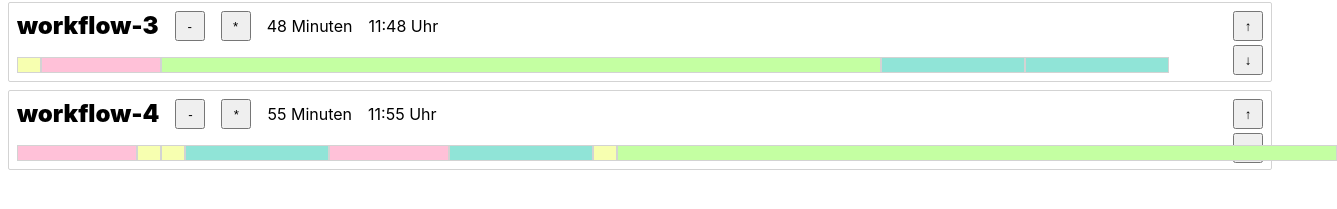
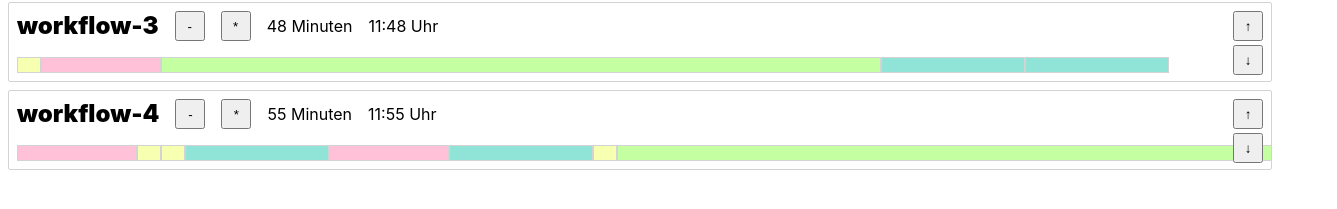
Before and after one commit to SimonSimonson/Workflow-Tool, a React (Create React App) app: page / in a window 1280 px wide. Shown: the part 275-484 px from the top of the page, 1337 px wide, since content can reach past the window. Built offline with nearby package versions, Linux system fonts and the light colour scheme.

Commit message:
bugs deleted

```diff
--- a/src/App.js
+++ b/src/App.js
@@ -42,26 +42,31 @@ const App = () => {
     if (destination.droppableId === source.droppableId && destination.index === source.index)
       return;
 
+    //hänge draggable an die richtige Stelle in destination
+    const workflowIds = Object.keys(workflows).map(key => workflows[key].id);
+    const dest_index = workflowIds.indexOf(destination.droppableId);
+    const dest_key = Object.keys(workflows)[dest_index]
+    const dest_workflow = workflows[dest_key];
+    const dest_newPieces = Array.from(dest_workflow.pieceIDs);
 
-    //hänge draggable an die richtige Stelle in destination
-    const dest_workflow = workflows[destination.droppableId];
-    const dest_newPieces = Array.from(dest_workflow.pieceIDs);
     if (destination.droppableId === source.droppableId) {
       dest_newPieces.splice(source.index, 1);
     }
     dest_newPieces.splice(destination.index, 0, result.draggableId.split("_")[0]);
     const newDestWorkflow = { ...dest_workflow, pieceIDs: dest_newPieces };
-    var updatedWorkflows = { ...workflows, [destination.droppableId]: newDestWorkflow };
+    var updatedWorkflows = { ...workflows, [dest_key]: newDestWorkflow };
 
     //wenn Source -> Sidebar nichts löschen, sonst aus altem Workflow entfernen
     if (source.droppableId !== "sidebar_droppable" && destination.droppableId !== source.droppableId) {
       //aus source Workflow löschen
-      const source_workflow = workflows[source.droppableId];
+      const source_index = workflowIds.indexOf(source.droppableId);
+      const source_key = Object.keys(workflows)[source_index]
+      const source_workflow = workflows[source_key];
       const source_newPieces = Array.from(source_workflow.pieceIDs);
       source_newPieces.splice(source.index, 1);
 
       const newSourceWorkflow = { ...source_workflow, pieceIDs: source_newPieces };
-      updatedWorkflows = { ...updatedWorkflows, [source.droppableId]: newSourceWorkflow };
+      updatedWorkflows = { ...updatedWorkflows, [source_key]: newSourceWorkflow };
     }
 
     setWorkflows(updatedWorkflows);
@@ -125,21 +130,29 @@ const App = () => {
 
   const workflowMove = (workflowId, dir) => {
     //tauscht fälschlicherweise an dem Index den der Name des Workflows beinhaltet nicht die stelle wo gedrückt wird
-    const workflowIds = Object.keys(workflows);
-    const indexOfClickedWorkflow = workflowIds.findIndex(id => workflows[id].id === workflowId);
+    const workflowIds = Object.keys(workflows).map(key => workflows[key].id);
+    const objects = Object.keys(workflows)
+    const indexOfClickedWorkflow = workflowIds.indexOf(workflowId);
+    //console.log("INDEX: " + indexOfClickedWorkflow);
+
     const swapIndex = indexOfClickedWorkflow + dir;
-    if (swapIndex < 0 || swapIndex > workflowIds.length-1)
+
+    //console.log("SWAPINDEX: " + swapIndex)
+
+    if (swapIndex < 0 || swapIndex > workflowIds.length-1){
+      console.log("out of bounds");
       return false
-    const swarpWorkflowId = workflowIds[swapIndex];
+    }
 
+    const swapWorkflowId = workflowIds[swapIndex];
+    //console.log("SWITCHING WITH " + swapWorkflowId)
+    console.log(workflows[swapWorkflowId])
     const updatedWorkflows = {
       ...workflows,
-      [workflowId]: workflows[swarpWorkflowId],
-      [swarpWorkflowId]: workflows[workflowId]
+      [objects[indexOfClickedWorkflow]]: workflows[objects[swapIndex]],
+      [objects[swapIndex]]: workflows[objects[indexOfClickedWorkflow]]
     };
 
-    console.log("INDEX: " + indexOfClickedWorkflow)
-    console.log("Switching with " + swarpWorkflowId + " at INDEX: " + swapIndex)
     console.log(workflows)
     console.log(updatedWorkflows)
     setWorkflows(updatedWorkflows);
--- a/src/components/Workflow.js
+++ b/src/components/Workflow.js
@@ -35,7 +35,6 @@ const Workflow = ({ workflow, pieces, buttonclicked, duplicateclicked, rename, p
     });
 
     const finalTimeString = gettimestring(sum);
-
 
     return (
         //<Draggable id={workflow.id} index={workflowindex}>
--- a/src/components/initialData.js
+++ b/src/components/initialData.js
@@ -50,11 +50,11 @@ const initialData = {
         },
     },
     workflows: {
-        'workflow-1': { id: 'workflow-1', pieceIDs: ['p3', 'p1', 'p4', 'p2', 'p3'] },
-        'workflow-2': { id: 'workflow-2', pieceIDs: ['p3', 'p3', 'p2'] },
-        'workflow-3': { id: 'workflow-3', pieceIDs: ['p1', 'p2', 'p4', 'p3', 'p3'] },
-        'workflow-4': { id: 'workflow-4', pieceIDs: ['p2', 'p1', 'p1', 'p3', 'p2', 'p3', 'p1', 'p4'] }
+        'w1': { id: 'workflow-1', pieceIDs: ['p3', 'p1', 'p4', 'p2', 'p3'] },
+        'w2': { id: 'workflow-2', pieceIDs: ['p3', 'p3', 'p2'] },
+        'w3': { id: 'workflow-3', pieceIDs: ['p1', 'p2', 'p4', 'p3', 'p3'] },
+        'w4': { id: 'workflow-4', pieceIDs: ['p2', 'p1', 'p1', 'p3', 'p2', 'p3', 'p1', 'p4'] }
     },
-    workflowOrder: ['workflow-1', 'workflow-2','workflow-3','workflow-4'],
+    workflowOrder: ['w1', 'w2','w3','w4'],
 };
 export default initialData;
--- a/src/style/style.css
+++ b/src/style/style.css
@@ -102,6 +102,8 @@
     outline-offset: -1px;
     text-align: center;
     padding: 8px 0;
+    position: relative;
+    z-index: -100;
 }
 
 .puzzle-pieces {
@@ -112,6 +114,7 @@
     margin: 8px;
     border: 1px solid lightgrey;
     border-radius: 2px;
+    overflow: hidden;
 }
 .workflow-container h2{
     margin: 8px
```
